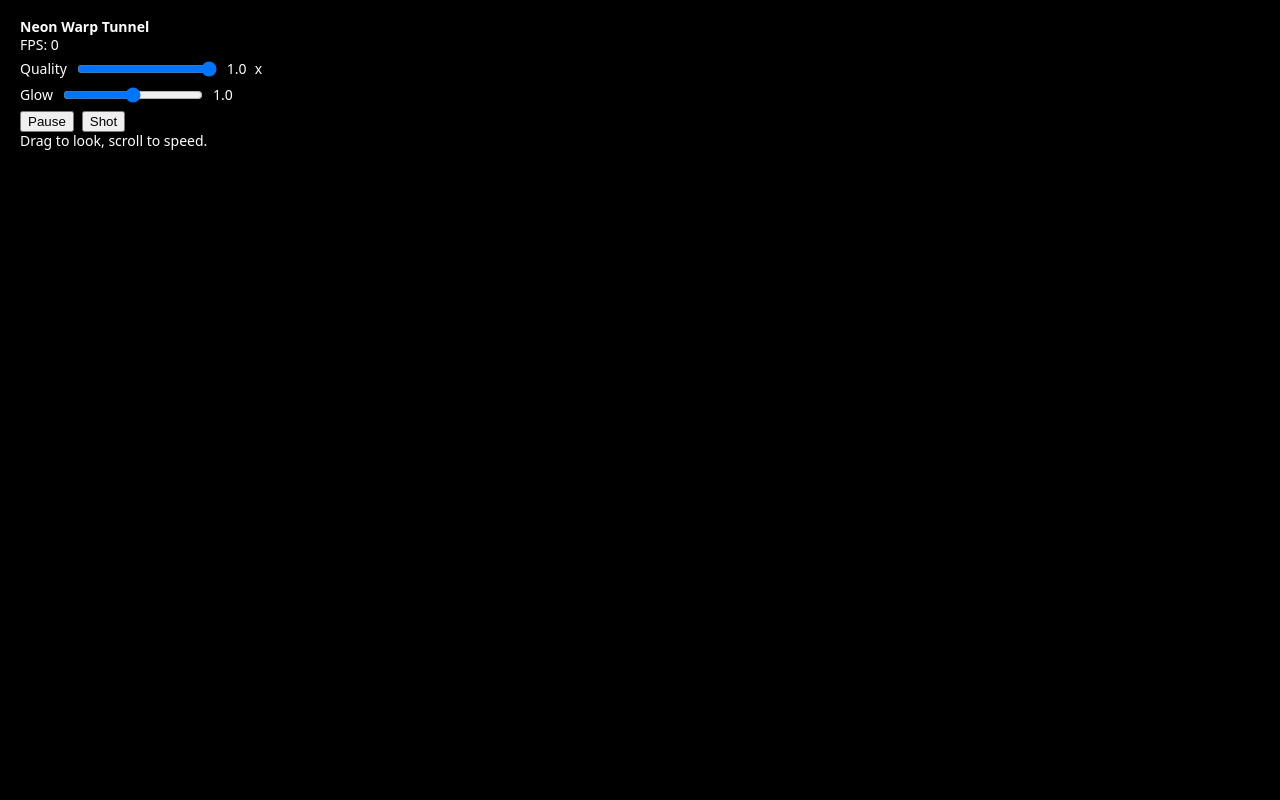
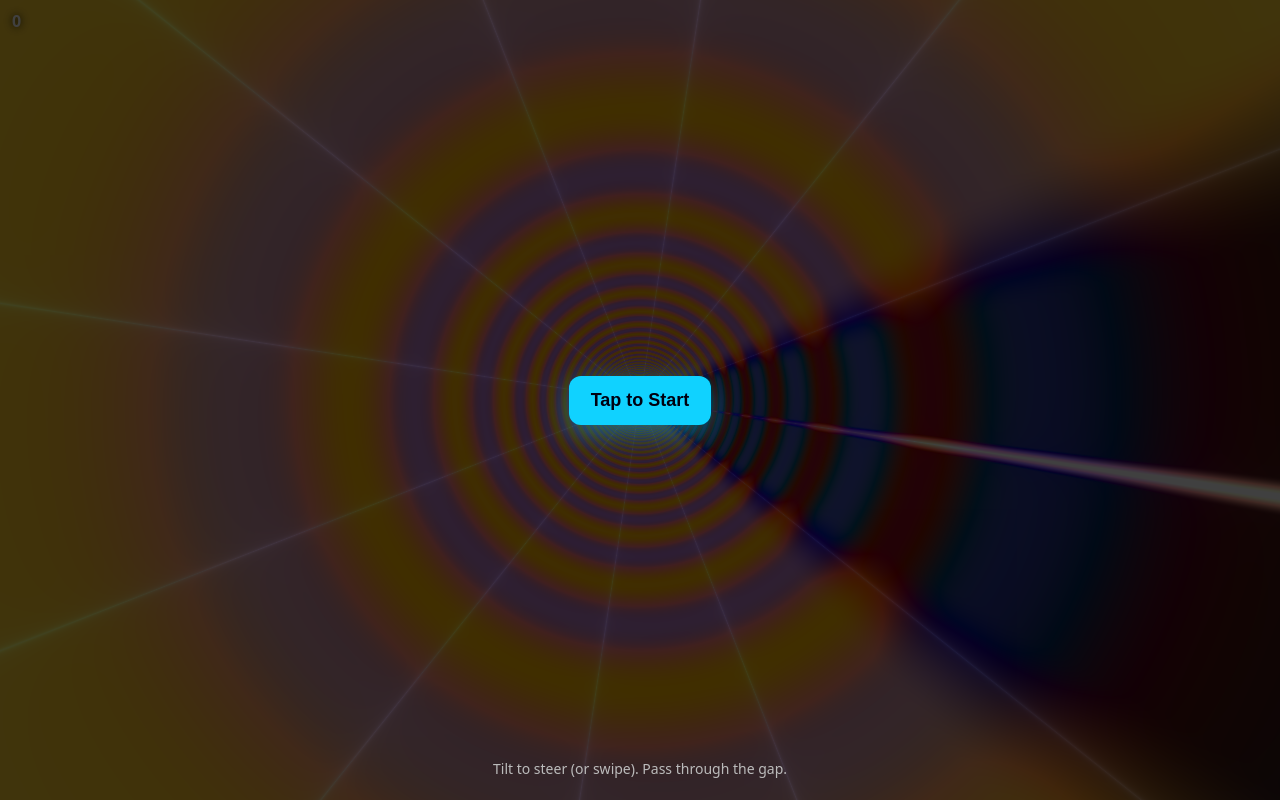
Before and after one commit to sourabhkumbhar/twenty48, a plain HTML site: page tunnel.html in a window 1280 px wide. Drawn offline with Linux system fonts and the light colour scheme; animation ran at ten frames a second.

Commit message:
Update tunnel.html

```diff
--- a/tunnel.html
+++ b/tunnel.html
@@ -1,324 +1,257 @@
 <!doctype html>
 <html>
 <head>
-<meta charset="utf-8"/>
-<meta name="viewport" content="width=device-width,initial-scale=1,maximum-scale=1,user-scalable=no"/>
-<title>Neon Warp Tunnel – WebGL Raymarch</title>
+<meta charset="utf-8">
+<meta name="viewport" content="width=device-width,initial-scale=1,viewport-fit=cover,user-scalable=no">
+<title>Neon Tunnel Racer</title>
 <style>
-  html,body{height:100%;margin:0;background:#000;overflow:hidden;font-family:system-ui,Arial}
-  #ui{position:fixed;left:10px;top:10px;color:#fff;font-size:14px;line-height:1.25;background:rgba(0,0,0,.35);padding:8px 10px;border-radius:8px}
-  .row{display:flex;gap:8px;align-items:center;margin-top:6px}
-  input[type=range]{width:140px}
-  a{color:#9cf;text-decoration:none}
+  html,body{margin:0;height:100%;background:#000;overflow:hidden;font-family:system-ui,-apple-system,Roboto,Arial}
+  canvas{display:block;width:100vw;height:100vh}
+  #hud{position:fixed;left:0;top:0;width:100%;pointer-events:none;color:#fff}
+  #score{position:absolute;left:12px;top:10px;font-weight:700;text-shadow:0 0 8px #000}
+  #start{position:fixed;inset:0;display:flex;align-items:center;justify-content:center;background:rgba(0,0,0,.75);z-index:5}
+  #btn{padding:14px 22px;border-radius:12px;border:0;background:#10d2ff;color:#001; font-weight:800;font-size:18px;box-shadow:0 8px 30px rgba(16,210,255,.45)}
+  #tip{position:absolute;bottom:22px;width:100%;text-align:center;color:#bbb;font-size:14px}
 </style>
 </head>
 <body>
-<canvas id="gl"></canvas>
-<div id="ui">
-  <div><b>Neon Warp Tunnel</b></div>
-  <div>FPS: <span id="fps">0</span></div>
-  <div class="row">
-    Quality <input id="q" type="range" min="0.5" max="1.0" step="0.05" value="1.0">
-    <span id="qv">1.0</span>x
-  </div>
-  <div class="row">
-    Glow <input id="g" type="range" min="0.0" max="2.0" step="0.05" value="1.0">
-    <span id="gv">1.0</span>
-  </div>
-  <div class="row">
-    <button id="pause">Pause</button>
-    <button id="screenshot">Shot</button>
-  </div>
-  <div>Drag to look, scroll to speed.</div>
+<canvas id="c"></canvas>
+<div id="hud">
+  <div id="score">0</div>
+</div>
+<div id="start">
+  <button id="btn">Tap to Start</button>
+  <div id="tip">Tilt to steer (or swipe). Pass through the gap.</div>
 </div>
 <script>
 (() => {
-  const canvas = document.getElementById('gl');
-  const fpsEl = document.getElementById('fps');
-  const q = document.getElementById('q'), qv = document.getElementById('qv');
-  const g = document.getElementById('g'), gv = document.getElementById('gv');
-  const btnPause = document.getElementById('pause');
-  const btnShot = document.getElementById('screenshot');
+  const canvas = document.getElementById('c');
+  const gl = canvas.getContext('webgl', {antialias:false, alpha:false, powerPreference:'high-performance'});
+  if(!gl){ alert('WebGL not supported'); return; }
 
-  const gl = canvas.getContext('webgl2', {antialias:false, powerPreference:'high-performance'});
-  if(!gl){ alert('WebGL2 not supported'); return; }
+  // Minimal full-screen triangle program
+  const vs = `
+    attribute vec2 p;
+    void main(){ gl_Position = vec4(p,0.,1.); }`;
+  const fs = `
+    precision highp float;
+    uniform vec2 R;
+    uniform float T;
+    uniform float speed;
+    uniform float gateAngle;
+    uniform float gateWidth;
+    uniform float playerAngle;
 
-  const vert = `#version 300 es
-  precision highp float;
-  const vec2 verts[3]=vec2[3](vec2(-1.,-1.),vec2(3.,-1.),vec2(-1.,3.));
-  out vec2 vUV;
-  void main(){
-    vec2 p=verts[gl_VertexID];
-    vUV=p;
-    gl_Position=vec4(p*2.-1.,0,1);
-  }`;
+    // rotate 2D
+    mat2 rot(float a){ float c = cos(a), s = sin(a); return mat2(c,-s,s,c); }
 
-  // Fragment shader: Ray-marched twist tunnel + boxes + glow
-  const frag = `#version 300 es
-  precision highp float;
-  out vec4 o;
-  in vec2 vUV;
-  uniform vec2 uRes;
-  uniform float uTime;
-  uniform vec2 uRot;   // camera yaw,pitch
-  uniform float uSpeed;
-  uniform float uGlowMul;
-  uniform float uQuality;
+    // simple palette
+    vec3 pal(float t, vec3 a, vec3 b, vec3 c, vec3 d){
+      return a + b*cos(6.28318*(c*t+d));
+    }
 
-  // Hash and noise
-  float hash(vec3 p){ p=fract(p*0.3183099+0.1); p*=17.0; return fract(p.x*p.y*p.z*(p.x+p.y+p.z)); }
+    void main(){
+      // uv: screen coords centered
+      vec2 uv = (gl_FragCoord.xy - 0.5*R) / R.y;
 
-  // Rotation
-  mat2 rot(float a){ float c=cos(a), s=sin(a); return mat2(c,-s,s,c); }
+      // camera wobble for life
+      float wob = 0.25*sin(T*0.7) + 0.15*cos(T*1.3);
+      uv *= rot(wob);
 
-  // Signed distance functions
-  float sdBox(vec3 p, vec3 b){
-    vec3 d=abs(p)-b; return length(max(d,0.0)) + min(max(d.x,max(d.y,d.z)),0.0);
-  }
+      // polar coords for tunnel effect
+      float r = length(uv);
+      float ang = atan(uv.y, uv.x);                 // [-PI, PI]
 
-  // Map: twisting tunnel with periodic boxes
-  float map(vec3 p, out int matId){
-    // Twist the world around Z
-    float tw = 0.6*sin(p.z*0.2) + 0.3*sin(p.z*0.63);
-    p.xy = rot(tw)*p.xy;
+      // scroll along tunnel with radial stripes
+      float z = T*speed * 3.0;
+      float rings = sin((1.0/r + z)*4.0);
+      float twist = sin((ang*3.0) + z*0.8);
 
-    // Main tunnel SDF: cylinder with ripples
-    float r = length(p.xy) - (1.3 + 0.25*sin(p.z*1.6) + 0.15*sin(p.z*3.7));
-    float tunnel = r;
+      // base neon color
+      vec3 base = pal(rings*0.5+0.5,
+                      vec3(0.08,0.1,0.12),
+                      vec3(0.4,0.5,0.7),
+                      vec3(0.5,0.2,0.2),
+                      vec3(0.0,0.33,0.67));
 
-    // Boxes along the tunnel
-    vec3 q = p;
-    float period = 6.0;
-    q.z = mod(q.z, period) - period*0.5;
-    float bx = sdBox(q - vec3(0.9,0.0,0.0), vec3(0.22,0.22,1.2));
-    float by = sdBox(q - vec3(-0.9,0.0,0.0), vec3(0.22,0.22,1.2));
-    float b = min(bx, by);
+      // vignette
+      float vig = smoothstep(1.2, 0.1, r);
 
-    // Combine
-    float d = min(tunnel, b);
-    matId = (d==tunnel)? 1 : 2;
-    return d;
-  }
+      // glow lines along tunnel
+      float grid = 0.008 / (abs(sin(ang*6.0 + z)) + 0.02);
+      vec3 glow = vec3(0.7, 0.9, 1.3) * grid;
 
-  // Normal via gradient
-  vec3 calcNormal(vec3 p){
-    int m;
-    const float e=0.001;
-    vec2 k=vec2(1,-1);
-    return normalize( k.xyy*map(p + k.xyy*e,m) + k.yyx*map(p + k.yyx*e,m)
-                     +k.yxy*map(p + k.yxy*e,m) + k.xxx*map(p + k.xxx*e,m));
-  }
+      // gate visualization: draw a bright arc at gateAngle with width
+      float dA = abs(ang - gateAngle);
+      dA = min(dA, 6.28318 - dA);                   // wrap
+      float arc = smoothstep(gateWidth, gateWidth*0.55, dA);
+      vec3 gateCol = mix(vec3(1.1,0.9,0.2), vec3(0.1), arc);
 
-  // Simple lighting + emissive stripes
-  vec3 shade(vec3 p, vec3 rd, int matId){
-    vec3 n = calcNormal(p);
-    float diff = max(dot(n,normalize(vec3(0.4,0.7,0.2))),0.0);
-    float fres = pow(1.0-max(dot(-rd,n),0.0),3.0);
+      // player cursor line
+      float dP = abs(ang - playerAngle); dP = min(dP, 6.28318 - dP);
+      float cursor = smoothstep(0.03, 0.0, dP) * smoothstep(0.0, 0.5, r);
+      vec3 cursorCol = vec3(1.3, 1.0, 0.8) * cursor;
 
-    // Palette by material
-    vec3 base = (matId==1) ? vec3(0.1,0.6,1.2) : vec3(1.2,0.4,0.2);
+      // compose
+      vec3 col = base*vig + glow*0.7 + gateCol*0.9 + cursorCol;
 
-    // Neon stripe emissive
-    float stripe = smoothstep(0.02,0.0,abs(sin(p.z*3.0)+0.2*sin(p.x*6.0)));
-    vec3 emissive = base * stripe * 2.5;
+      // slight bloom-y effect
+      col += pow(max(col-0.7, 0.0), vec3(2.0))*0.6;
 
-    vec3 col = base*0.25 + diff*base*0.9 + fres*vec3(1.0);
-    return col + emissive;
-  }
+      gl_FragColor = vec4(pow(col, vec3(0.92)), 1.0);
+    }`;
 
-  // Raymarch
-  vec4 march(vec3 ro, vec3 rd){
-    float t=0.0, glow=0.0;
-    vec3 col = vec3(0.0);
-    for(int i=0;i<180;i++){
-      vec3 p = ro + rd*t;
-      int matId;
-      float d = map(p, matId);
-
-      // accumulate glow from distance field
-      glow += 0.02 / (0.02 + max(d,0.0));
-
-      if(d<0.001){
-        vec3 s = shade(p, rd, matId);
-        col = s;
-        break;
-      }
-      // adaptive step
-      t += max(0.01, d*0.6);
-      if(t>50.0) break;
-
-      // cheap fog-tinted glow
-      col += vec3(0.001)*exp(-0.02*t);
-    }
-    return vec4(col, glow);
-  }
-
-  // Tonemap
-  vec3 tonemap(vec3 c){
-    c = c*(1.0/ (1.0 + max(0.0, dot(c, vec3(0.25)))));
-    return pow(clamp(c,0.0,1.0), vec3(0.9));
-  }
-
-  void main(){
-    vec2 R = uRes;
-    vec2 uv = (gl_FragCoord.xy*2.0 - R)/R.y;
-
-    // Temporal jitter for cheap AA at lower quality
-    float jitter = (fract(sin(dot(gl_FragCoord.xy, vec2(12.9898,78.233))) * 43758.5453) - 0.5) * (1.0-uQuality)*0.8;
-    uv += jitter * 0.002;
-
-    // Camera
-    float t = uTime;
-    float camZ = t * uSpeed * 4.0;
-    vec3 ro = vec3(0.0, 0.0, camZ);
-    vec3 fwd = normalize(vec3(0.0,0.0,1.0));
-    vec3 right = vec3(1.0,0.0,0.0);
-    vec3 up = vec3(0.0,1.0,0.0);
-
-    // apply mouse yaw/pitch
-    right = right * rot(uRot.x);
-    up = up * rot(uRot.x);
-    fwd = normalize(vec3(0.0,0.0,1.0));
-    // pitch around right
-    mat2 Ry = rot(uRot.y);
-    vec3 tmpU = up;
-    up = vec3(up.x*Ry[0][0]+fwd.x*Ry[0][1], up.y*Ry[0][0]+fwd.y*Ry[0][1], up.z*Ry[0][0]+fwd.z*Ry[0][1]);
-    fwd = normalize(cross(right, up));
-
-    vec3 rd = normalize(fwd + uv.x*right + uv.y*up);
-
-    vec4 mr = march(ro, rd);
-    vec3 col = mr.rgb;
-
-    // Glow as additive bloom-ish
-    float glow = mr.a * uGlowMul;
-    col += glow*vec3(0.7,0.9,1.2);
-
-    // Vignette
-    float vig = smoothstep(1.2, 0.2, length(uv));
-    col *= vig;
-
-    col = tonemap(col);
-    o = vec4(col,1.0);
-  }`;
-
-  function createShader(type, src){
+  function compile(type, src){
     const s = gl.createShader(type);
-    gl.shaderSource(s, src);
-    gl.compileShader(s);
+    gl.shaderSource(s, src); gl.compileShader(s);
     if(!gl.getShaderParameter(s, gl.COMPILE_STATUS)){
-      console.error(gl.getShaderInfoLog(s)); throw new Error('Shader compile failed');
+      throw new Error(gl.getShaderInfoLog(s));
     }
     return s;
   }
-  function createProgram(vsSrc, fsSrc){
-    const p = gl.createProgram();
-    gl.attachShader(p, createShader(gl.VERTEX_SHADER, vsSrc));
-    gl.attachShader(p, createShader(gl.FRAGMENT_SHADER, fsSrc));
-    gl.linkProgram(p);
-    if(!gl.getProgramParameter(p, gl.LINK_STATUS)){
-      console.error(gl.getProgramInfoLog(p)); throw new Error('Link failed');
-    }
-    return p;
-  }
-  const prog = createProgram(vert, frag);
+  const prog = gl.createProgram();
+  gl.attachShader(prog, compile(gl.VERTEX_SHADER, vs));
+  gl.attachShader(prog, compile(gl.FRAGMENT_SHADER, fs));
+  gl.linkProgram(prog);
+  if(!gl.getProgramParameter(prog, gl.LINK_STATUS)){ throw new Error(gl.getProgramInfoLog(prog)); }
   gl.useProgram(prog);
 
-  const loc = {
-    uRes: gl.getUniformLocation(prog,'uRes'),
-    uTime: gl.getUniformLocation(prog,'uTime'),
-    uRot: gl.getUniformLocation(prog,'uRot'),
-    uSpeed: gl.getUniformLocation(prog,'uSpeed'),
-    uGlowMul: gl.getUniformLocation(prog,'uGlowMul'),
-    uQuality: gl.getUniformLocation(prog,'uQuality'),
-  };
+  // full-screen triangle
+  const buf = gl.createBuffer();
+  gl.bindBuffer(gl.ARRAY_BUFFER, buf);
+  gl.bufferData(gl.ARRAY_BUFFER, new Float32Array([-1,-1, 3,-1, -1,3]), gl.STATIC_DRAW);
+  const locP = gl.getAttribLocation(prog, 'p');
+  gl.enableVertexAttribArray(locP);
+  gl.vertexAttribPointer(locP, 2, gl.FLOAT, false, 0, 0);
 
-  const vao = gl.createVertexArray();
-  gl.bindVertexArray(vao);
+  const uR = gl.getUniformLocation(prog, 'R');
+  const uT = gl.getUniformLocation(prog, 'T');
+  const uSpeed = gl.getUniformLocation(prog, 'speed');
+  const uGateA = gl.getUniformLocation(prog, 'gateAngle');
+  const uGateW = gl.getUniformLocation(prog, 'gateWidth');
+  const uPlayerA = gl.getUniformLocation(prog, 'playerAngle');
 
-  let paused = false;
-  let startTime = performance.now();
-  let lastTime = startTime;
-  let yaw = 0, pitch = 0;
+  // game state
+  let running = false;
+  let last = performance.now();
+  let t = 0;
+  let score = 0;
   let speed = 1.0;
-  let glowMul = parseFloat(g.value);
-  let quality = parseFloat(q.value);
+  let gateAngle = 0;
+  let gateWidth = 0.7;        // radians, shrinks over time
+  let playerAngle = 0;
+  let wobble = 0;
+  const scoreEl = document.getElementById('score');
+  const startOverlay = document.getElementById('start');
+  const btn = document.getElementById('btn');
 
-  q.oninput = ()=>{ quality=parseFloat(q.value); qv.textContent=q.value; resize(); };
-  g.oninput = ()=>{ glowMul=parseFloat(g.value); gv.textContent=g.value; };
-  btnPause.onclick = ()=>{ paused = !paused; btnPause.textContent = paused? 'Resume':'Pause'; };
-  btnShot.onclick = ()=> {
-    const link = document.createElement('a');
-    link.download='neon_tunnel.png';
-    link.href = canvas.toDataURL('image/png');
-    link.click();
-  };
-
-  // mouse drag to look
-  let dragging=false, lx=0, ly=0;
-  window.addEventListener('mousedown', e=>{ dragging=true; lx=e.clientX; ly=e.clientY; });
-  window.addEventListener('mouseup', ()=> dragging=false);
-  window.addEventListener('mousemove', e=>{
-    if(!dragging) return;
-    const dx = e.clientX - lx, dy = e.clientY - ly;
-    lx = e.clientX; ly = e.clientY;
-    yaw += dx * 0.0025;
-    pitch += dy * 0.0025;
-    pitch = Math.max(-1.1, Math.min(1.1, pitch));
-  }, {passive:true});
-
-  // touch
-  let tActive=false, tx=0, ty=0;
-  window.addEventListener('touchstart', e=>{ const t=e.touches[0]; tActive=true; tx=t.clientX; ty=t.clientY; }, {passive:true});
-  window.addEventListener('touchend', ()=> tActive=false, {passive:true});
-  window.addEventListener('touchmove', e=>{
-    if(!tActive) return;
-    const t=e.touches[0];
-    const dx=t.clientX-tx, dy=t.clientY-ty; tx=t.clientX; ty=t.clientY;
-    yaw += dx*0.003; pitch += dy*0.003; pitch=Math.max(-1.1,Math.min(1.1,pitch));
-  }, {passive:true});
-
-  // scroll to change speed
-  window.addEventListener('wheel', e=>{
-    speed += e.deltaY>0? -0.1 : 0.1;
-    speed = Math.max(0.1, Math.min(4.0, speed));
-  }, {passive:true});
-
+  // resize with DPR cap for iPhone
   function resize(){
-    const dpr = Math.max(1, Math.min(2.5, window.devicePixelRatio||1));
-    const qScale = quality;
-    const w = Math.floor(window.innerWidth * dpr * qScale);
-    const h = Math.floor(window.innerHeight * dpr * qScale);
+    const dpr = Math.min(2, window.devicePixelRatio || 1);
+    const w = Math.floor(window.innerWidth * dpr);
+    const h = Math.floor(window.innerHeight * dpr);
     if(canvas.width!==w || canvas.height!==h){
-      canvas.width=w; canvas.height=h;
+      canvas.width = w; canvas.height = h;
+      gl.viewport(0,0,w,h);
     }
-    canvas.style.width = window.innerWidth+'px';
-    canvas.style.height = window.innerHeight+'px';
-    gl.viewport(0,0,canvas.width,canvas.height);
   }
-  window.addEventListener('resize', resize);
+  window.addEventListener('resize', resize, {passive:true});
   resize();
 
-  // render loop
-  let frames=0, acc=0;
+  // controls: tilt or swipe
+  let useTilt = false;
+  function handleTilt(e){
+    if(!running) return;
+    // gamma: left/right tilt on iPhone in portrait
+    const g = (e.gamma || 0); // [-90..90]
+    playerAngle += (g/45) * 0.06;
+    wrapPlayer();
+  }
+  function wrapPlayer(){
+    const PI = Math.PI;
+    if(playerAngle > PI) playerAngle -= 2*PI;
+    if(playerAngle < -PI) playerAngle += 2*PI;
+  }
+
+  let dragging=false, lastX=0;
+  canvas.addEventListener('touchstart', e=>{
+    dragging = true; lastX = e.touches[0].clientX;
+  }, {passive:true});
+  canvas.addEventListener('touchmove', e=>{
+    if(!dragging) return;
+    const x = e.touches[0].clientX;
+    const dx = x - lastX; lastX = x;
+    playerAngle += dx * 0.0045;
+    wrapPlayer();
+  }, {passive:true});
+  window.addEventListener('touchend', ()=> dragging=false, {passive:true});
+
+  // start flow
+  btn.addEventListener('click', async ()=>{
+    startOverlay.style.display = 'none';
+    score = 0; t = 0; speed = 1.0; gateWidth = 0.7; gateAngle = 0; playerAngle = 0;
+    running = true;
+    // iOS needs explicit permission for motion
+    if (typeof DeviceMotionEvent !== 'undefined' && typeof DeviceMotionEvent.requestPermission === 'function') {
+      try { const perm = await DeviceMotionEvent.requestPermission(); useTilt = perm === 'granted'; }
+      catch(_) { useTilt = false; }
+    } else if ('DeviceOrientationEvent' in window) {
+      useTilt = true;
+    }
+    if(useTilt) window.addEventListener('deviceorientation', handleTilt, {passive:true});
+  });
+
+  // game loop
   function loop(now){
-    const dt = (now - lastTime)/1000;
-    lastTime = now;
-    if(!paused){
-      const t = (now - startTime)/1000;
-      gl.useProgram(prog);
-      gl.uniform2f(loc.uRes, canvas.width, canvas.height);
-      gl.uniform1f(loc.uTime, t);
-      gl.uniform2f(loc.uRot, yaw, pitch);
-      gl.uniform1f(loc.uSpeed, speed);
-      gl.uniform1f(loc.uGlowMul, glowMul);
-      gl.uniform1f(loc.uQuality, quality);
-      gl.drawArrays(gl.TRIANGLES, 0, 3);
+    const dt = Math.min(0.033, (now - last) / 1000);
+    last = now;
+    if(running){
+      t += dt;
+      // ramp difficulty
+      speed = 1.0 + Math.min(2.5, t*0.15);
+      gateWidth = Math.max(0.22, 0.7 - t*0.06);
+
+      // move gate occasionally
+      wobble += dt;
+      if(wobble > 0.8){
+        wobble = 0;
+        gateAngle += (Math.random()*2-1) * 0.9;
+      }
+      // scoring and collision (angular check)
+      score += dt * Math.floor(speed*60);
+      scoreEl.textContent = Math.floor(score).toString();
+
+      const PI = Math.PI;
+      // wrap angles
+      const wrap = a => {
+        if(a>PI) a-=2*PI;
+        if(a<-PI) a+=2*PI;
+        return a;
+      };
+      gateAngle = wrap(gateAngle);
+      playerAngle = wrap(playerAngle);
+
+      let d = Math.abs(playerAngle - gateAngle);
+      d = Math.min(d, 2*PI - d);
+      if(d > gateWidth){     // missed the gap
+        running = false;
+        startOverlay.style.display = 'flex';
+        btn.textContent = 'Retry';
+        // brief flash
+        scoreEl.textContent = `Score: ${Math.floor(score)}`;
+      }
     }
 
-    // fps
-    frames++; acc += dt;
-    if(acc >= 0.5){ fpsEl.textContent = Math.round(frames/acc); frames=0; acc=0; }
+    // draw shader
+    gl.useProgram(prog);
+    gl.uniform2f(uR, canvas.width, canvas.height);
+    gl.uniform1f(uT, t);
+    gl.uniform1f(uSpeed, speed);
+    gl.uniform1f(uGateA, gateAngle);
+    gl.uniform1f(uGateW, gateWidth);
+    gl.uniform1f(uPlayerA, playerAngle);
+    gl.drawArrays(gl.TRIANGLES, 0, 3);
+
     requestAnimationFrame(loop);
   }
   requestAnimationFrame(loop);
```
